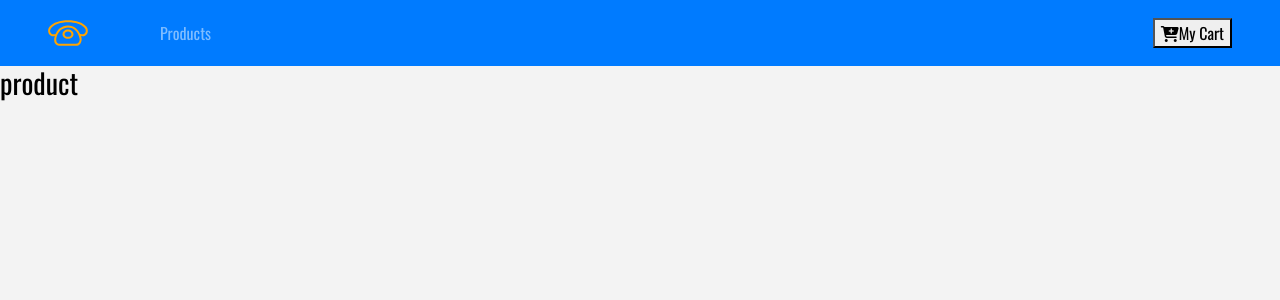
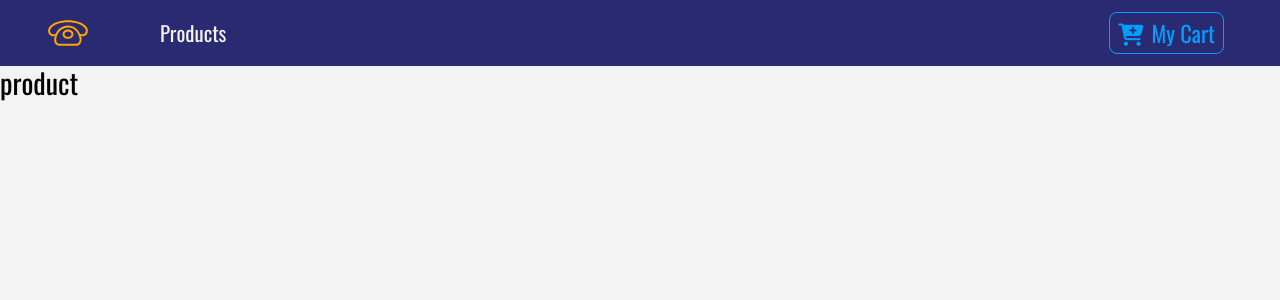
Before and after one commit to Bilal898/react-store, a React (Create React App) app: page / in a window 1280 px wide. Shown: the top 300 px of the page. Built offline with nearby package versions, Linux system fonts and the light colour scheme.

Commit message:
nav wrapper

```diff
--- a/package.json
+++ b/package.json
@@ -7,7 +7,8 @@
     "react": "^16.11.0",
     "react-dom": "^16.11.0",
     "react-router-dom": "^5.1.2",
-    "react-scripts": "3.2.0"
+    "react-scripts": "3.2.0",
+    "styled-components": "^4.4.0"
   },
   "scripts": {
     "start": "react-scripts start",
--- /dev/null
+++ b/src/components/Button.js
@@ -0,0 +1,28 @@
+import styled from "styled-components";
+
+export const ButtonContainer = styled.button`
+  text-transform: capitalize;
+  font-size: 1.4rem;
+  background: transparent;
+  border: 0.05rem solid var(--lightBlue);
+  border-color: ${props =>
+    props.cart ? "var(--mainYellow)" : "var(--lightBlue)"};
+  color: var(--lightBlue);
+  color: ${props => (props.cart ? "var(--mainYellow)" : "var(--lightBlue)")};
+  border-radius: 0.5rem;
+  padding: 0.2rem 0.5rem;
+  outline-color: red;
+  cursor: pointer;
+  display: inline-block;
+  margin: 0.2rem 0.5rem 0.2rem 0;
+  transition: all 0.5s ease-in-out;
+  &:hover {
+    background: var(--lightBlue);
+    background: ${props =>
+      props.cart ? "var(--mainYellow)" : "var(--lightBlue)"};
+    color: var(--mainBlue);
+  }
+  &:focus {
+    outline: none;
+  }
+`;
--- a/src/components/Navbar.js
+++ b/src/components/Navbar.js
@@ -1,10 +1,12 @@
 import React, { Component } from 'react'
 import {Link} from 'react-router-dom'
 import logo from '../logo.svg'
+import styled from 'styled-components'
+import {ButtonContainer} from './Button'
 export default class Navbar extends Component {
     render() {
         return (
-            <nav className="navbar navbar-expand-sm bg-primary navbar-dark px-sm-5">
+            <Nav className="navbar navbar-expand-sm navbar-dark px-sm-5">
             {/*
             https://www.iconfinder.com/icons/1243689/call_phone_icon
             Creative Commons (Attribution 3.0 Unported);
@@ -21,12 +23,26 @@ export default class Navbar extends Component {
                     </li>
                 </ul>
                 <Link to='/cart' className="ml-auto">
-                <button>
+                <ButtonContainer>
+                    <span className="mr-2">
                     <i className="fas fa-cart-plus" />
+                    </span>
                     My Cart
-                </button>
+                </ButtonContainer>
                 </Link>
-            </nav>
+            </Nav>
         )
     }
 }
+
+const Nav = styled.nav`
+  background: var(--mainBlue);
+  .nav-link {
+    color: var(--mainWhite) !important;
+    font-size:1.3rem;
+    text-transform:capitalize;
+  }
+  @media (max-width: 576px) {
+    .navbar-nav {
+      flex-direction: row !important;
+`;
```
Also changed, not shown: 1 other file (tests, documents, lock files or other folders).
